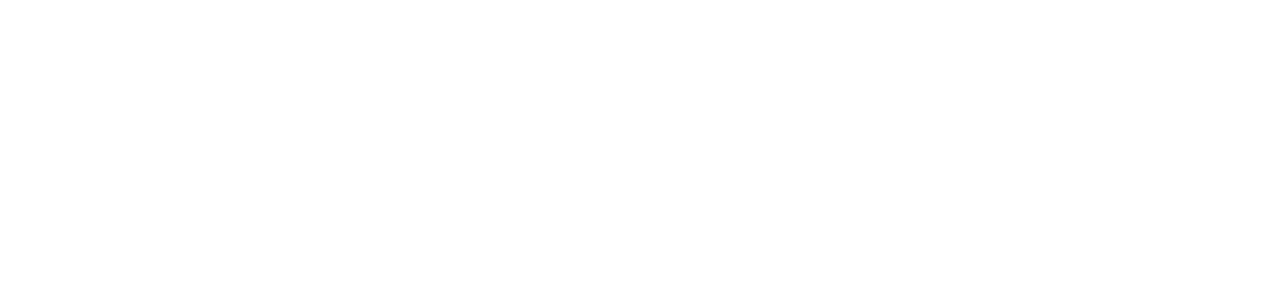
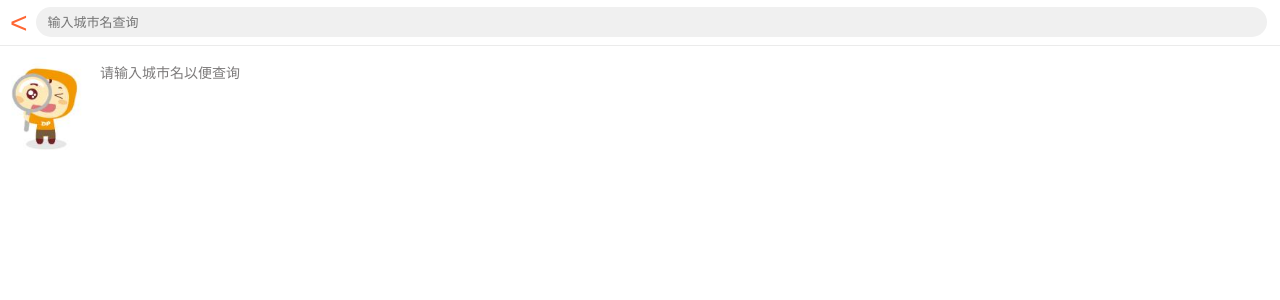
Before and after one commit to graybin/vue_dazhongdianping, a Vue app: page /#/citysearch in a window 1280 px wide. Shown: the top 300 px of the page. Built offline with nearby package versions, Linux system fonts and the light colour scheme.

Commit message:
to citysearch

```diff
--- a/src/components/City/CityHeader.vue
+++ b/src/components/City/CityHeader.vue
@@ -11,7 +11,9 @@
            <div class="search-box">
                <div class="search-text">
                    <span class="iconfont text-left">&#xe60b;</span>
-                   <span>输入城市名或拼音查询</span>
+                   <router-link to="/citysearch">
+                       <span>输入城市名或拼音查询</span>
+                   </router-link>
                </div>
            </div>
        </div>
@@ -119,6 +121,14 @@
             margin-left: 16px;
             position: relative;
 
+            a{
+                text-decoration: none;
+            }
+
+            a:visited{
+                color: #999;
+            }
+
             .text-left{
                 font-size: 16px;
             }
--- a/src/components/City/CityList.vue
+++ b/src/components/City/CityList.vue
@@ -6,18 +6,18 @@
             </div>
             <div class="city-letter">
                 <ul>
-                    <li v-for="(item,index) of cityLetter" :key='index'>
-                        <a :href="'#'+item">{{item}}</a>
+                    <li v-for="(item,index) of cityList" :key='index + "0"'>
+                        <a :href="'#'+ item.letter">{{item.letter}}</a>
                     </li>
                 </ul>
             </div>
         </div>
         <div class="C-list">
-            <div v-for="item of cityLetter" :key="item + 0">
-                <div :id="item" class="letter-title">{{item}}</div>
+            <div v-for="(item,index) of cityList" :key="index+'1'">
+                <div :id="item.letter" class="letter-title">{{item.letter}}</div>
                 <div class="city-name">
-                    <div class="locate-name" v-for="(item,index) of cityList" :key='index'>
-                        {{item}}
+                    <div class="locate-name" v-for="(item1,index) of item.city" :key='index+"2"'>
+                        {{item1}}
                     </div>
                 </div>
             </div>
@@ -29,8 +29,7 @@
 export default {
     name:'CityList',
     props:{
-        cityList:Array,
-        cityLetter:Array
+        cityList:Array
     },
     data(){
         return{
@@ -96,6 +95,7 @@
             .locate-name{
             box-sizing: border-box;
             width: 33.3333%;
+            height: 48px;
             line-height: 48px;
             border-bottom: 1px solid #ededed;
             border-right: 1px solid #ededed;
@@ -103,6 +103,8 @@
             color: #323232;
             font-size: 16px;
             overflow: hidden;
+            text-overflow:ellipsis;
+            white-space:nowrap;
             }
         }
 
--- /dev/null
+++ b/src/components/City/CitySearch.vue
@@ -0,0 +1,88 @@
+<template>
+    <div class="CS">
+        <div class="CS-header">
+            <router-link class="CS-back" to="/city">&lt;</router-link>
+            <input type="text" placeholder="输入城市名查询" v-model="value">
+        </div>
+        <div class="fix-box"></div>
+        <div class="key_blank" v-if="!value">
+            请输入城市名以便查询
+        </div>
+    </div>
+</template>
+
+<script>
+export default {
+    name:'CitySearch',
+    data(){
+        return{
+            value:''
+        }
+    },
+    methods:{
+
+    }
+}
+</script>
+
+<style lang="scss" scoped>
+.CS{
+
+    .CS-header{
+        width: 100%;
+        height: 45px;
+        line-height: 45px;
+        padding: 0 10px;
+        text-align: center;
+        color: #f63;
+        position: relative;
+        background-color: #fff;
+        display: flex;
+        box-shadow: 0 0 1px #888;
+        position: fixed;
+
+
+        a{
+            display: inline-block;
+            text-decoration: none;
+        }
+
+        .CS-back{
+            float: left;
+            font-size: 30px;
+            color:#f63;
+        }
+
+        input{
+            flex: 1;
+            margin: 7px 23px 0px 8px;
+            font-size: 13px;
+            height: 30px;
+            border-radius: 15px;
+            -webkit-border-radius: 15px;
+            box-sizing: border-box;
+            padding-left: 12px;
+            border: none;
+            background-color: #f0f0f0;
+            outline:none;
+        }
+    }
+
+    .fix-box{
+        height: 46px;
+    }
+
+    .key_blank{
+        height: 100%;
+        position: fixed;
+        width: 100%;
+        z-index: 100;
+        background-image: url(../../assets/images/CSkeybland.jpg);
+        background-color: #fff;
+        background-repeat: no-repeat;
+        background-size: 84px;
+        color: #7d7b7b;
+        padding:20px 0 0 100px;
+    }
+}
+</style>
--- a/src/router.js
+++ b/src/router.js
@@ -2,6 +2,7 @@
 import Router from 'vue-router'
 import Home from './views/Home.vue'
 import City from './views/City.vue'
+import CitySearch from '@/components/City/CitySearch.vue'
 
 Vue.use(Router)
 
@@ -16,6 +17,11 @@
       path: '/city',
       name: 'city',
       component: City
+    },
+    {
+      path: '/citysearch',
+      name: 'citysearch',
+      component:  CitySearch
     }
   ]
 })
--- a/src/views/City.vue
+++ b/src/views/City.vue
@@ -2,7 +2,7 @@
   <div class="City">
     <city-header></city-header>
     <hot-city :hotCityList='hotCityList'></hot-city>
-    <city-list :cityList='cityList' :cityLetter='cityLetter'></city-list>
+    <city-list :cityList='cityList'></city-list>
   </div>
 </template>
 
@@ -17,8 +17,7 @@
   data(){
     return{
       hotCityList:[],
-      cityList:[],
-      cityLetter:[]
+      cityList:[]
     }
   },
   components:{
@@ -33,10 +32,7 @@
     },
     handleCityInfo(res){
       this.hotCityList = res.data.hotCityList
-      var cityList = res.data.cityList
-      for(var i in cityList){
-        this.cityLetter.push(cityList[i].letter)
-      }
+      this.cityList = res.data.cityList
     }
   },
   mounted(){
```
Also changed, not shown: src/assets/images/CSkeybland.jpg (added).
